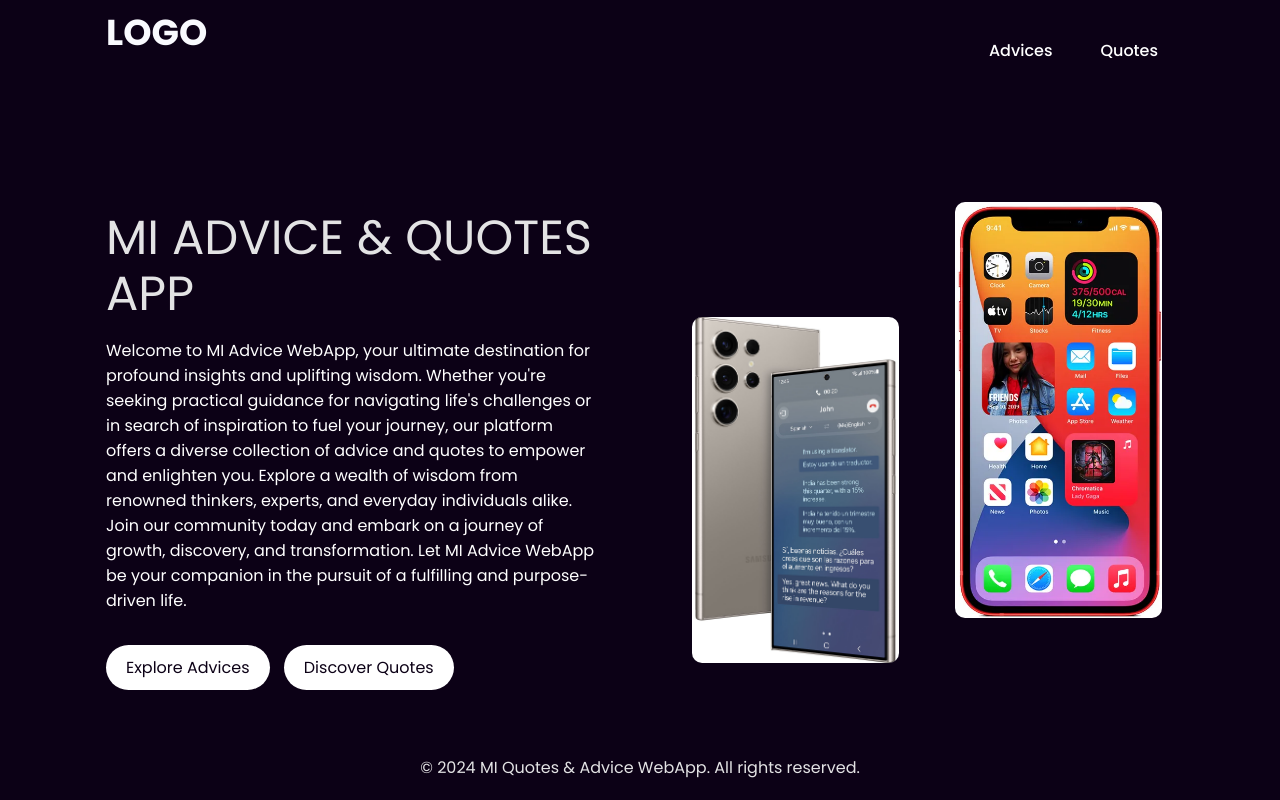
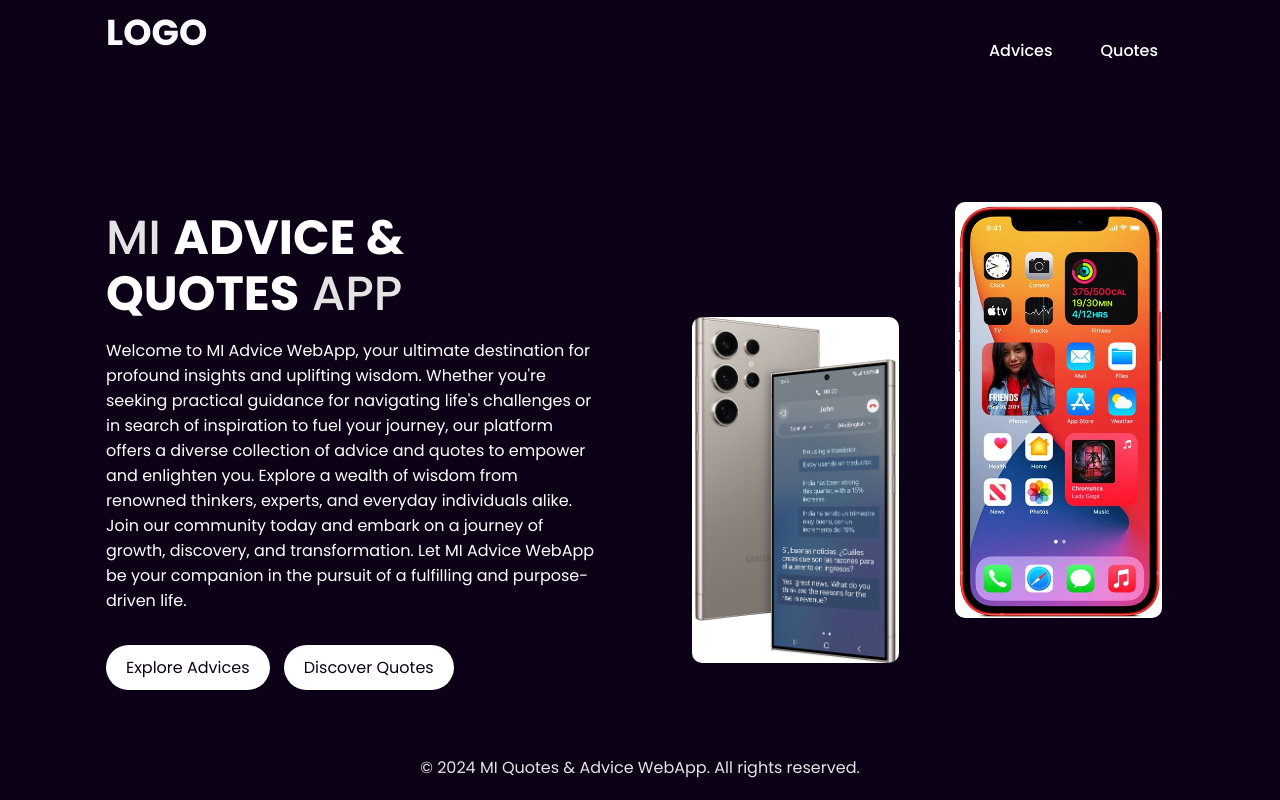
Before and after one commit to OluwaTobba/Advice-App, a plain HTML site: page index.html in a window 1280 px wide. Drawn offline with nearby package versions, Linux system fonts and the light colour scheme; a web font is replaced by a local one.

Commit message:
commit-new

```diff
--- a/index.html
+++ b/index.html
@@ -31,7 +31,11 @@
     <section class="container">
 
         <div class="content-container">
-            <h1>MI ADVICE & QUOTES APP</h1>
+            <h1>MI
+                <span class="heading1"> ADVICE & QUOTES</span>
+                APP
+            </h1>
+
 
             <p>Welcome to MI Advice WebApp, your ultimate destination for profound insights and uplifting wisdom. Whether you're seeking practical guidance for navigating life's challenges or in search of inspiration to fuel your journey, our platform offers a diverse collection of advice and quotes to empower and enlighten you. Explore a wealth of wisdom from renowned thinkers, experts, and everyday individuals alike. <br> Join our community today and embark on a journey of growth, discovery, and transformation. Let MI Advice WebApp be your companion in the pursuit of a fulfilling and purpose-driven life.</p>
 
--- a/styles.css
+++ b/styles.css
@@ -83,10 +83,14 @@ nav{
 }
 .content-container h1{
     font-size: 3rem;
-    font-weight: 400;
+    font-weight: 500;
     line-height: 3.5rem;
     color: var(--primary-color-dark);
     margin-bottom: 1rem;
+}
+.heading1{
+    font-weight: 700;
+    color: var(--text-color);
 }
 .content-container p{
     font-size: 1rem;
```
